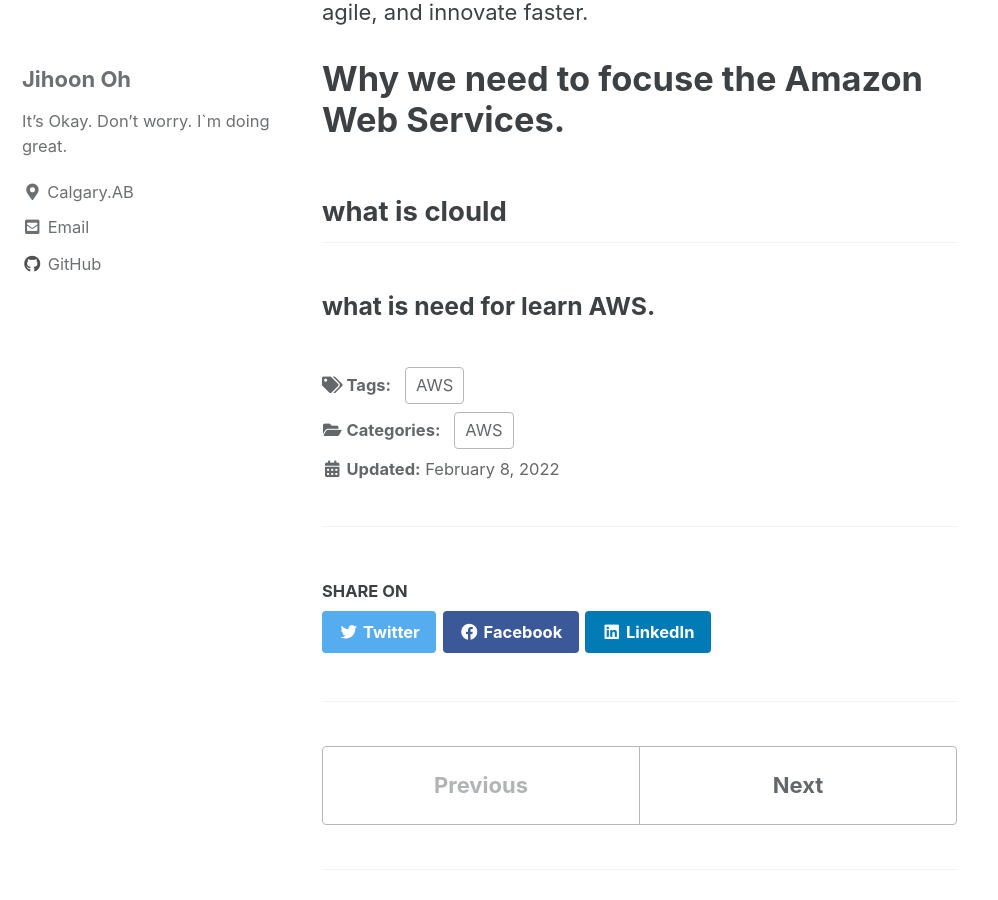
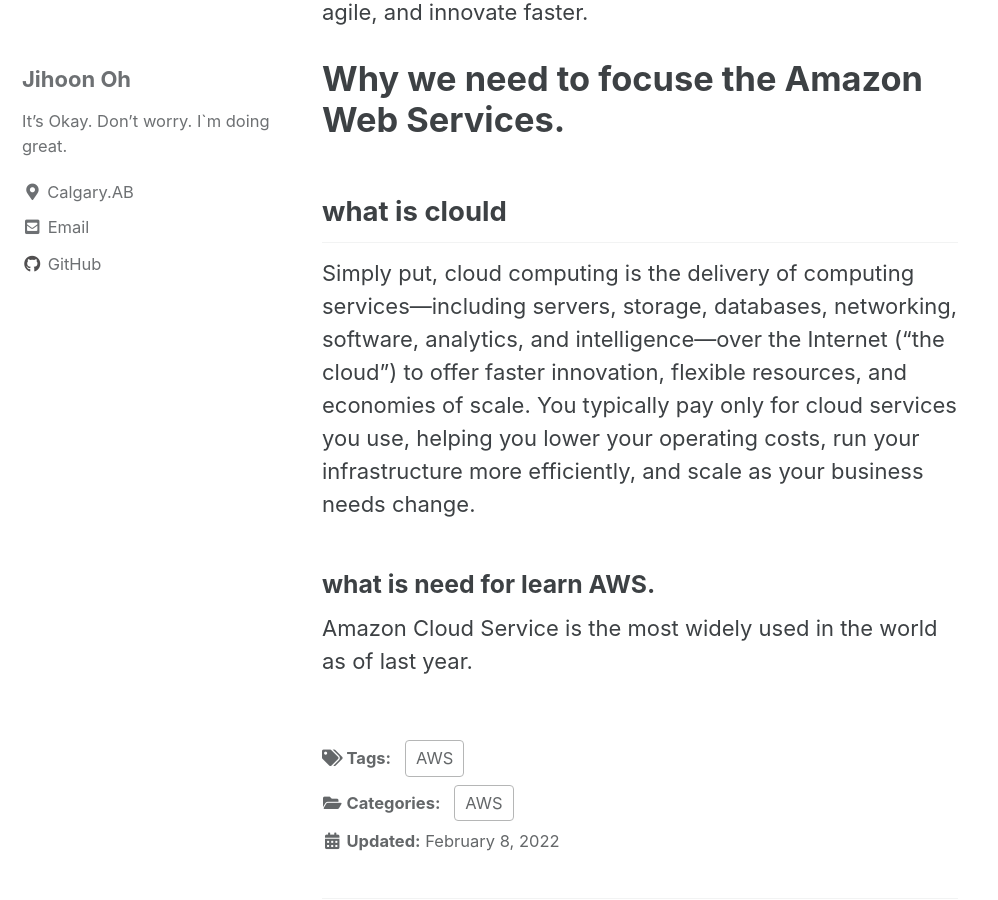
Before and after one commit to jihoon0324/jihoon0324.github.io, a Jekyll site: the page built from _posts/aws/2022-02-08-aws-basic.md, in a window 1280 px wide and 900 px high, scrolled down 461 px. Shown: the whole window, without its empty margins (0-998 px from the left). Built offline with Jekyll 4.4.1, drawn with Linux system fonts in a browser that asks for light colours; cached includes are drawn as plain includes; comment, search, counter and statistics services are not loaded.

Commit message:
add aws page

```diff
--- a/_posts/aws/2022-02-08-aws-basic.md
+++ b/_posts/aws/2022-02-08-aws-basic.md
@@ -22,6 +22,8 @@ Amazon Web Services (AWS) is the world’s most comprehensive and broadly adopte
 
 ## what is clould
 
-
+Simply put, cloud computing is the delivery of computing services—including servers, storage, databases, networking, software, analytics, and intelligence—over the Internet (“the cloud”) to offer faster innovation, flexible resources, and economies of scale. You typically pay only for cloud services you use, helping you lower your operating costs, run your infrastructure more efficiently, and scale as your business needs change.
 
 ### what is need for learn AWS.
+
+Amazon Cloud Service is the most widely used in the world as of last year.
```
